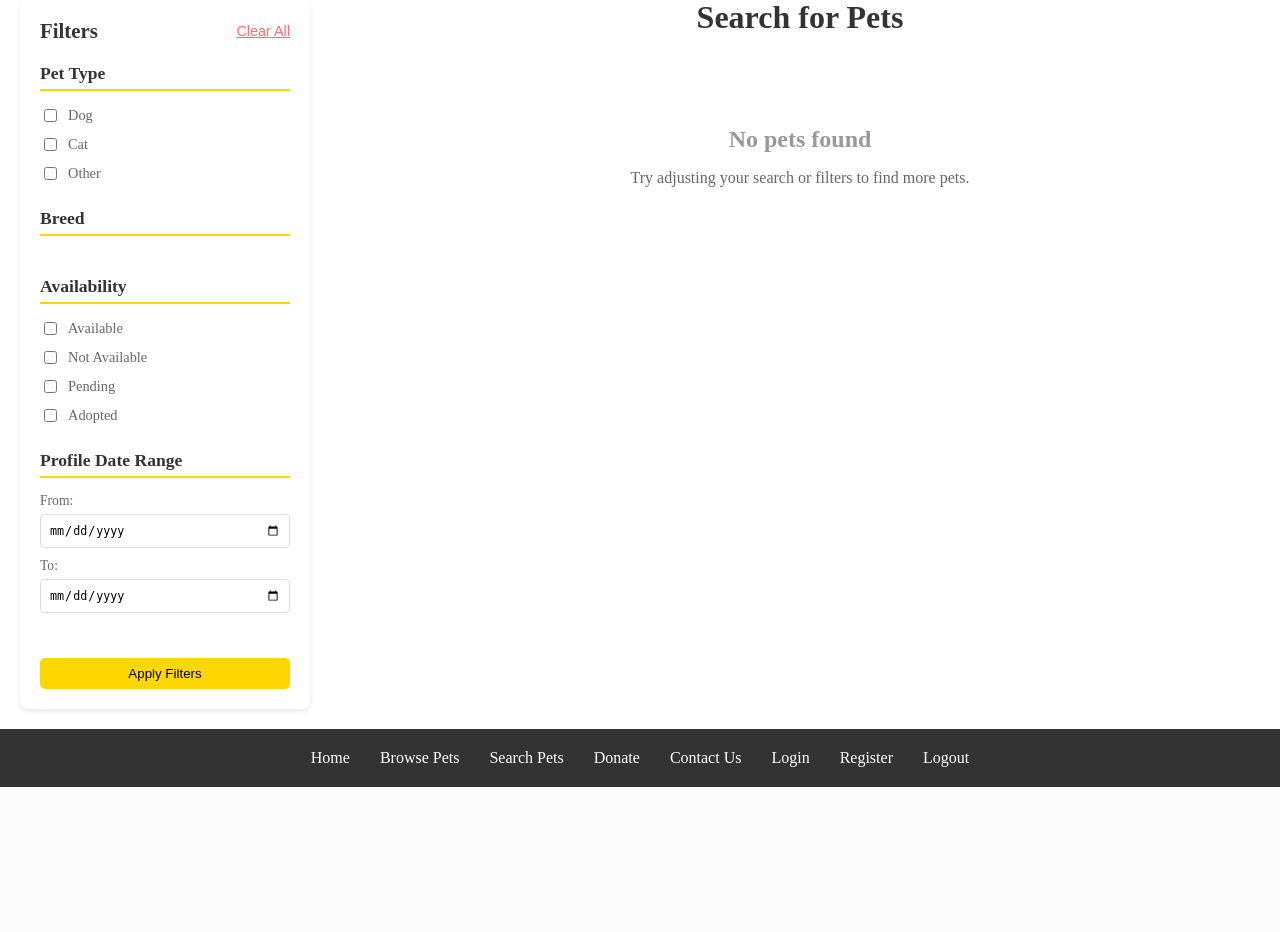
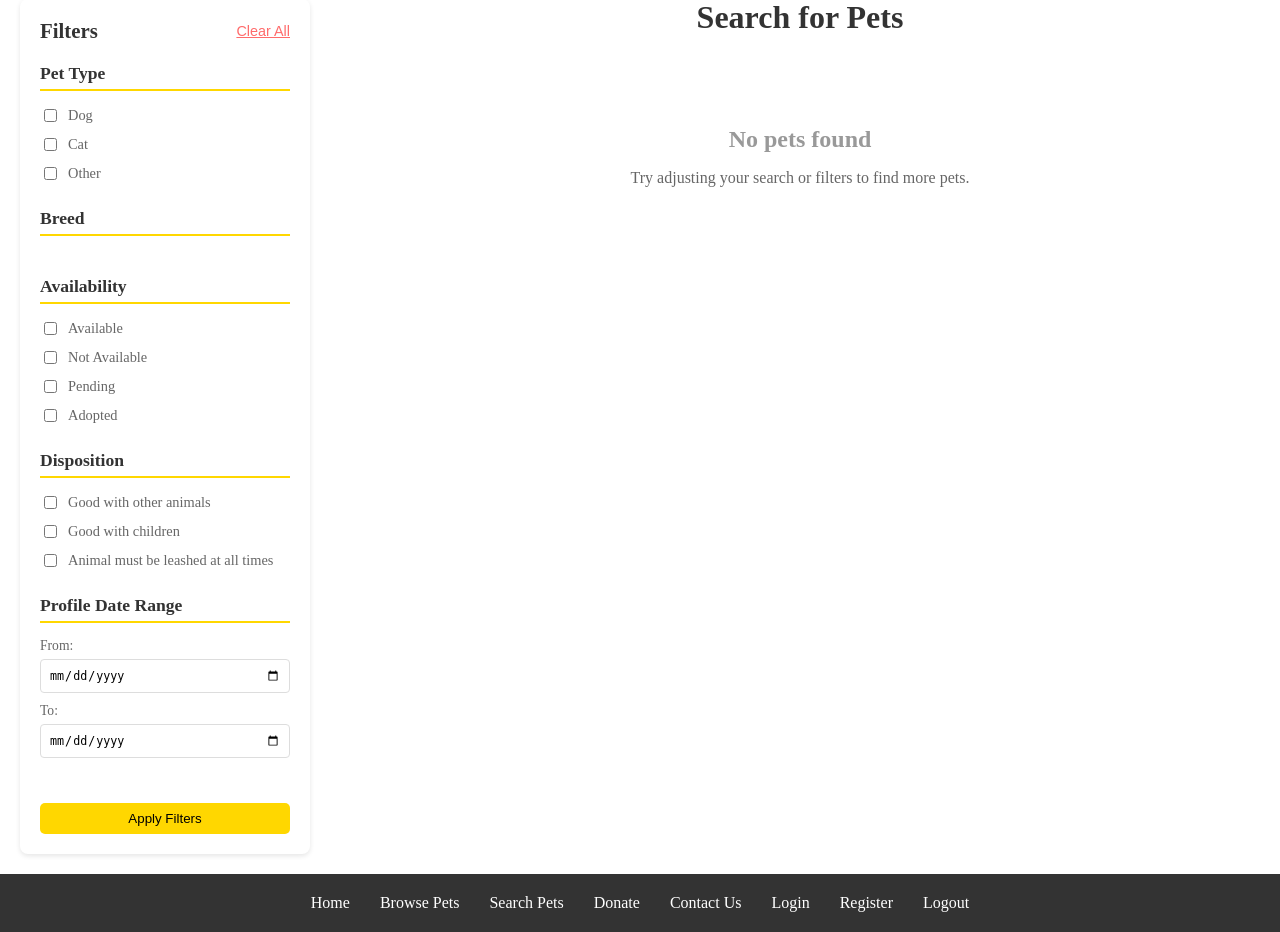
Before and after one commit to leeay42/CS467, a Flask app: page /search in a window 1280 px wide. Shown: the part 82-1014 px from the top of the page. Before the commit the page ends 869 px from the top, so only its background shows below. Run offline with Flask 3, Linux system fonts and the light colour scheme; data that the repository does not hold is empty; parts of the project's set-up code (start-up, migrations or seed data) failed here and were passed over.

Commit message:
Added disposition filter to search.html

```diff
--- a/pet_adoption/templates/search.html
+++ b/pet_adoption/templates/search.html
@@ -408,6 +408,27 @@
         </div>
 
         <div class="filter-section">
+            <h3>Disposition</h3>
+            <div class="filter-options">
+                <div class="filter-option">
+                    <input type="checkbox" id="disposition-good-animals" name="disposition[]" value="Good with other animals"
+                        {% if "Good with other animals" in selected_disposition %}checked{% endif %}>
+                    <label for="disposition-good-animals">Good with other animals</label>
+                </div>
+                <div class="filter-option">
+                    <input type="checkbox" id="disposition-good-children" name="disposition[]" value="Good with children"
+                        {% if "Good with children" in selected_disposition %}checked{% endif %}>
+                    <label for="disposition-good-children">Good with children</label>
+                </div>
+                <div class="filter-option">
+                    <input type="checkbox" id="disposition-leashed" name="disposition[]" value="Animal must be leashed at all times"
+                        {% if "Animal must be leashed at all times" in selected_disposition %}checked{% endif %}>
+                    <label for="disposition-leashed">Animal must be leashed at all times</label>
+                </div>
+            </div>
+        </div>
+
+        <div class="filter-section">
             <h3>Profile Date Range</h3>
             <div class="date-input-group">
                 <div class="date-input-wrapper">
@@ -469,10 +490,10 @@
 
             <div class="pagination">
                 {% if start_index > 0 %}
-                    <a href="{{ url_for('main.search', page=current_page-1, **{'types[]': selected_types, 'breeds[]': selected_breeds, 'availability[]': selected_availability, 'date_from': date_from, 'date_to': date_to}) }}" class="btn">Previous</a>
+                    <a href="{{ url_for('main.search', page=current_page-1, **{'types[]': selected_types, 'breeds[]': selected_breeds, 'availability[]': selected_availability, 'disposition[]': selected_disposition, 'date_from': date_from, 'date_to': date_to}) }}" class="btn">Previous</a>
                 {% endif %}
                 {% if end_index < results|length %}
-                    <a href="{{ url_for('main.search', page=current_page+1, **{'types[]': selected_types, 'breeds[]': selected_breeds, 'availability[]': selected_availability, 'date_from': date_from, 'date_to': date_to}) }}" class="btn">Next</a>
+                    <a href="{{ url_for('main.search', page=current_page+1, **{'types[]': selected_types, 'breeds[]': selected_breeds, 'availability[]': selected_availability, 'disposition[]': selected_disposition, 'date_from': date_from, 'date_to': date_to}) }}" class="btn">Next</a>
                 {% endif %}
             </div>
         {% else %}
```
